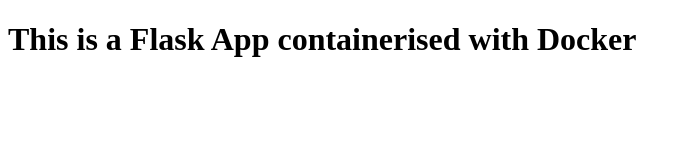
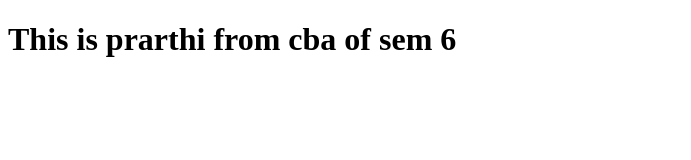
Before and after one commit to JoshiPrarthi/eadc_Practical9, a plain HTML site: page templates/index.html in a window 1280 px wide. Shown: the whole page, without its empty margins (0-691 px from the left). Drawn offline with Linux system fonts and the light colour scheme.

Commit message:
Update index.html

```diff
--- a/templates/index.html
+++ b/templates/index.html
@@ -6,6 +6,6 @@
     <title>Flask Docker</title>
 </head>
 <body>
-    <h1>This is a Flask App containerised with Docker</h1>
+    <h1>This is prarthi from cba of sem 6</h1>
 </body>
 </html>
```
